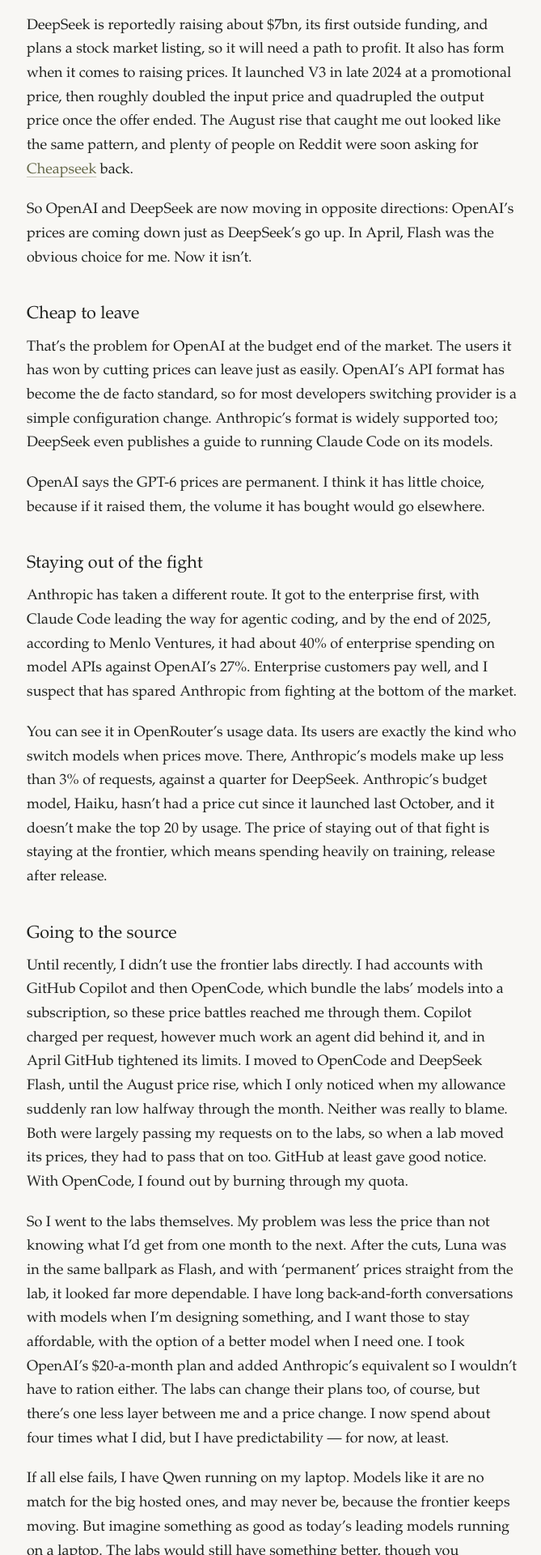
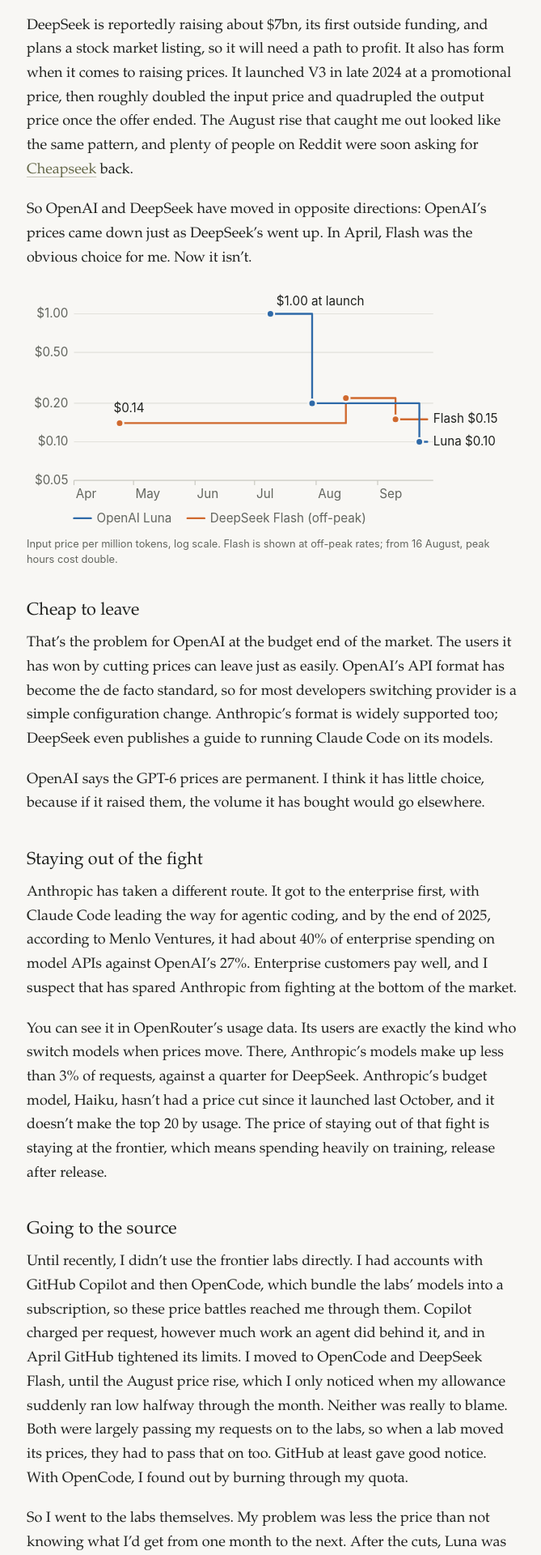
Before and after one commit to davegarvey/davegarvey.github.io, a Jekyll site: the page built from _posts/2026-09-26-downstream-of-deepseek.md, in a window 1280 px wide. Shown: the part 1188-3108 px from the top of the page at 81% size, without its empty margins (303-972 px from the left). Built offline with Jekyll 4.4.1, drawn with Linux system fonts in a browser that asks for light colours.

Commit message:
Add an input-price chart to "Downstream of DeepSeek"
Adds a step chart of Luna and Flash input prices, a figcaption style,
and moves the "opposite directions" sentence into the past tense now
that DeepSeek cut Flash prices on 10 September.

Co-Authored-By: Claude Opus 5.5 <noreply@anthropic.com>

```diff
--- a/_posts/2026-09-26-downstream-of-deepseek.md
+++ b/_posts/2026-09-26-downstream-of-deepseek.md
@@ -24,7 +24,12 @@ It's kind of crazy when you think about it. DeepSeek is a frontier lab with the
 
 DeepSeek is reportedly raising about $7bn, its first outside funding, and plans a stock market listing, so it will need a path to profit. It also has form when it comes to raising prices. It launched V3 in late 2024 at a promotional price, then roughly doubled the input price and quadrupled the output price once the offer ended. The August rise that caught me out looked like the same pattern, and plenty of people on Reddit were soon asking for [Cheapseek](https://www.reddit.com/r/opencode/comments/1wdo58o/what_happened_to_opencode_go_cheapseek/) back.
 
-So OpenAI and DeepSeek are now moving in opposite directions: OpenAI's prices are coming down just as DeepSeek's go up. In April, Flash was the obvious choice for me. Now it isn't.
+So OpenAI and DeepSeek have moved in opposite directions: OpenAI's prices came down just as DeepSeek's went up. In April, Flash was the obvious choice for me. Now it isn't.
+
+<figure>
+  <img src="{{ '/assets/images/luna-flash-input-prices.svg' | relative_url }}" alt="Step chart of input prices per million tokens, April to September 2026. DeepSeek Flash cost $0.14 from April, rose to $0.22 on 16 August and fell to $0.15 on 10 September. OpenAI Luna launched at $1.00 on 9 July, was cut to $0.20 on 30 July and to $0.10 on 22 September.">
+  <figcaption>Input price per million tokens, log scale. Flash is shown at off-peak rates; from 16 August, peak hours cost double.</figcaption>
+</figure>
 
 ## Cheap to leave
 
--- a/assets/css/main.css
+++ b/assets/css/main.css
@@ -340,6 +340,19 @@ h1 + .prose {
   height: auto;
 }
 
+.prose figure img {
+  display: block;
+  width: 100%;
+}
+
+.prose figcaption {
+  margin-top: 0.5rem;
+  color: var(--muted);
+  font-family: var(--sans);
+  font-size: 0.8rem;
+  line-height: 1.5;
+}
+
 code {
   padding: 0.1em 0.3em;
   border-radius: 3px;
```
Also changed, not shown: assets/images/luna-flash-input-prices.svg (added).
